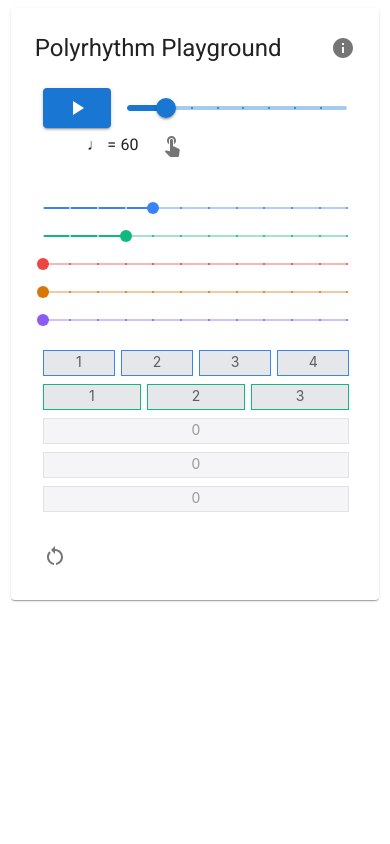
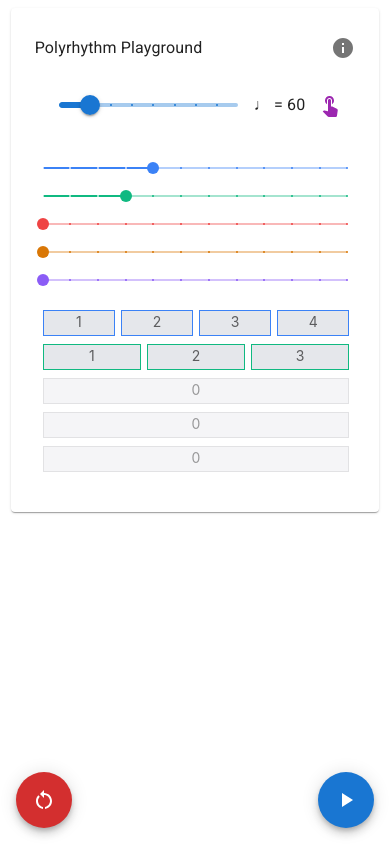
Before and after one commit to yyogo/polyrhythms, a React (Vite) app: page / in a window 390 px wide. Built offline with nearby package versions, Linux system fonts and the light colour scheme; a web font is replaced by a local one.

Commit message:
improve mobile UI

```diff
--- a/src/App.tsx
+++ b/src/App.tsx
@@ -2,9 +2,16 @@ import { useState, useEffect, useRef, useCallback } from 'react';
 import {
   Card, CardContent, Typography, Slider, IconButton, Stack, Box, Button,
   Tooltip, CardHeader, Modal,
-  CardActions, Dialog, DialogTitle, DialogContent, DialogActions
+  CardActions, Dialog, DialogTitle, DialogContent, DialogActions,
+  ButtonGroup,
+  Fab
 } from '@mui/material';
-import { PlayArrow, Pause, TouchApp, Info, Close, RestartAlt } from '@mui/icons-material';
+import PlayArrowIcon from '@mui/icons-material/PlayArrow';
+import Pause from '@mui/icons-material/Pause';
+import TouchApp from '@mui/icons-material/TouchApp';
+import Info from '@mui/icons-material/Info';
+import Close from '@mui/icons-material/Close';
+import RestartAlt from '@mui/icons-material/RestartAlt';
 import GitHubIcon from '@mui/icons-material/GitHub';
 import FocusTrap from '@mui/material/Unstable_TrapFocus';
 
@@ -317,11 +324,11 @@ const PolyrhythmPlayground = () => {
   };
 
   const updateRhythm = (id: number, beats: number) => {
-    console.log(id, beats);
     setRhythms(prev => prev.map((orig, index) => id === index ? beats : orig));
   };
 
   return (
+    <>
       <Card sx={{
         maxWidth: 800,
         mx: 'auto',
@@ -329,21 +336,28 @@ const PolyrhythmPlayground = () => {
         p: { xs: 2, sm: 5 }
       }}>
         <CardHeader
-        sx={{ p: { xs: 1, sm: 2} }}
+          sx={{ p: { xs: 1, sm: 2 } }}
           title="Polyrhythm Playground"
-        action={<IconButton onClick={() => setAboutOpen(true)}><Info /></IconButton>}
+          slotProps={{title: { variant: "body1" } }}
+          action={
+            <ButtonGroup>
+              <IconButton onClick={() => setAboutOpen(true)}><Info /></IconButton>
+                <IconButton onClick={handleReset} sx={{ display: { xs: 'none', sm: 'flex' } }}><RestartAlt /></IconButton>
+
+            </ButtonGroup>
+          }
         />
         <CardContent>
           <Stack spacing={4}>
             <Stack direction="row" spacing={2} alignItems="center" sx={{ flexWrap: 'wrap' }}>
-            <Button
+              <IconButton
                 size="large"
                 color={isPlaying ? "secondary" : "primary"}
-              variant="contained"
+                sx={{ display: { xs: 'none', sm: 'flex', border: '1px solid ' } }}
                 onClick={() => setIsPlaying(!isPlaying)}
               >
-              {isPlaying ? <Pause /> : <PlayArrow />}
-            </Button>
+                {isPlaying ? <Pause /> : <PlayArrowIcon />}
+              </IconButton>
               <Slider
                 value={bpm}
                 onChange={(_, value) => handleBpmChange([value as number])}
@@ -361,14 +375,16 @@ const PolyrhythmPlayground = () => {
                 ]}
                 sx={{ flex: 1, minWidth: "150px" }}
               />
-            <Typography sx={{ width: 80, textAlign: 'right' }}>
+                <Box sx={{ display: 'flex', alignItems: 'center', gap: 1, minWidth: 'fit-content' }}>
+                <Typography sx={{ textAlign: 'right' }}>
                   ♩ = {bpm}
                 </Typography>
                 <Tooltip title="Tap to set tempo">
-              <IconButton size="small" onClick={handleTap}>
+                  <IconButton size="small" onClick={handleTap} color="secondary">
                   <TouchApp />
                   </IconButton>
                 </Tooltip>
+                </Box>
             </Stack>
             <Box sx={{ display: 'flex', flexDirection: { xs: 'column', sm: 'row' }, gap: 2 }}>
               {/* First column: Sliders */}
@@ -420,16 +436,26 @@ const PolyrhythmPlayground = () => {
             </Box>
           </Stack>
         </CardContent>
+      </Card>
+
+      <Fab color={isPlaying? "secondary": "primary"} aria-label="play"
+          sx={{ display: { sm: 'none',},  position: 'fixed', bottom: 16, right: 16  }}
+          size='large'
+          onClick={() => setIsPlaying(!isPlaying)}>
+          {isPlaying ? <Pause /> : <PlayArrowIcon />}
+        </Fab>
+      <Fab color="error" aria-label="reset"
+        onClick={() => setResetConfirmOpen(true)}
+        sx={{ display: { sm: 'none',},  position: 'fixed', bottom: 16, left: 16  }}>
+          <RestartAlt />
+      </Fab>
       <AboutModal open={aboutOpen} onClose={() => setAboutOpen(false)} />
       <ResetConfirmationModal
         open={resetConfirmOpen}
         onClose={() => setResetConfirmOpen(false)}
         onConfirm={confirmReset}
       />
-      <CardActions>
-        <IconButton onClick={handleReset}><RestartAlt /></IconButton>
-      </CardActions>
-    </Card>
+    </>
   );
 };
 
```
Lines whose indentation alone changed are shown as unchanged.
